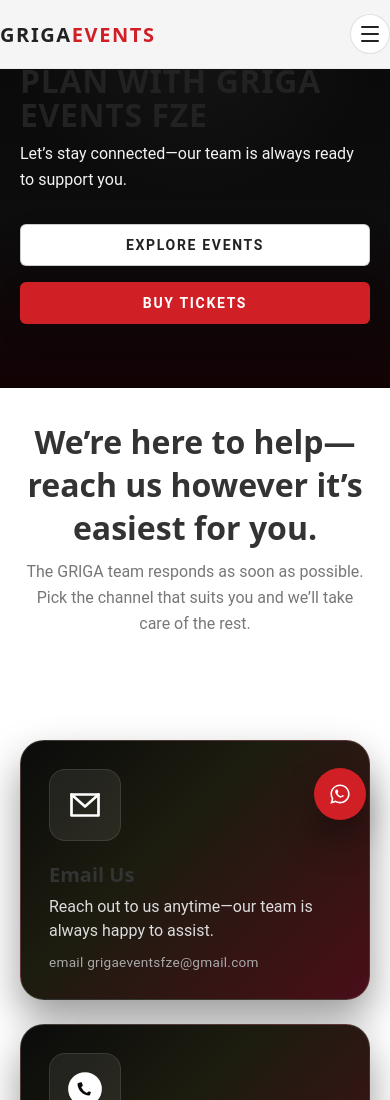
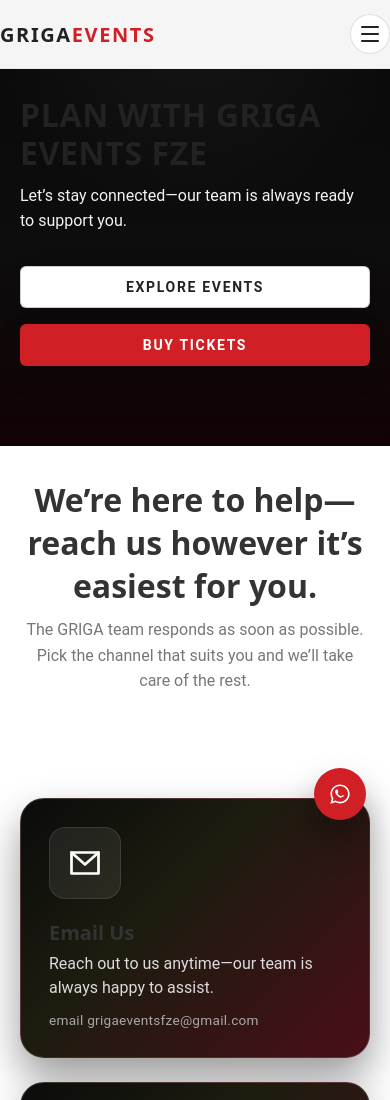
Before and after one commit to teekreatives/griga-events-fze-website, a plain HTML site: page contact.html in a window 390 px wide. Shown: the top 1100 px of the page. Drawn offline with nearby package versions, Linux system fonts and the light colour scheme.

Commit message:
Update contact hero section padding and heading styles for improved layout and responsiveness

```diff
--- a/assets/css/contact.css
+++ b/assets/css/contact.css
@@ -3,11 +3,17 @@
 }
 
 .page-hero.contact-hero {
-  padding: 6rem 0 4rem;
+  padding: 8rem 0 5rem;
   background: radial-gradient(circle at top, rgba(255, 255, 255, 0.05), transparent 45%),
     linear-gradient(180deg, #090909 0%, #0d0d0d 58%, #120204 100%);
   color: #f3f3f3;
   text-align: left;
+}
+
+.page-hero.contact-hero h1 {
+  font-size: clamp(2.4rem, 4vw, 3.2rem);
+  line-height: 1.2;
+  word-break: break-word;
 }
 
 .page-hero.contact-hero .lead {
@@ -207,7 +213,12 @@
 @media (max-width: 640px) {
   .page-hero.contact-hero {
     text-align: left;
-    padding-top: 4rem;
+    padding-top: 6rem;
+  }
+
+  .page-hero.contact-hero h1 {
+    font-size: clamp(2rem, 6vw, 2.6rem);
+    padding-right: 0.5rem;
   }
 
   .contact-card {
```
